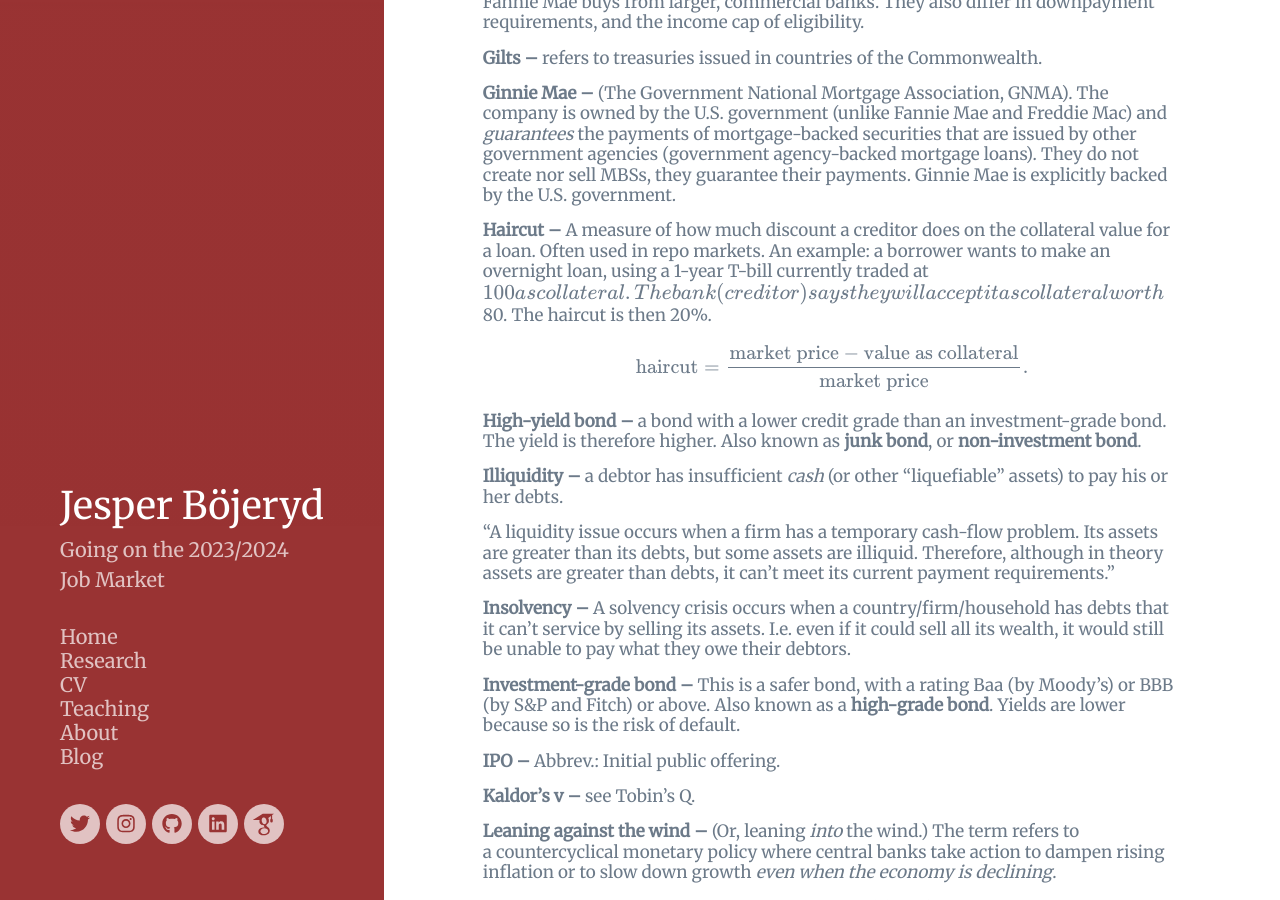
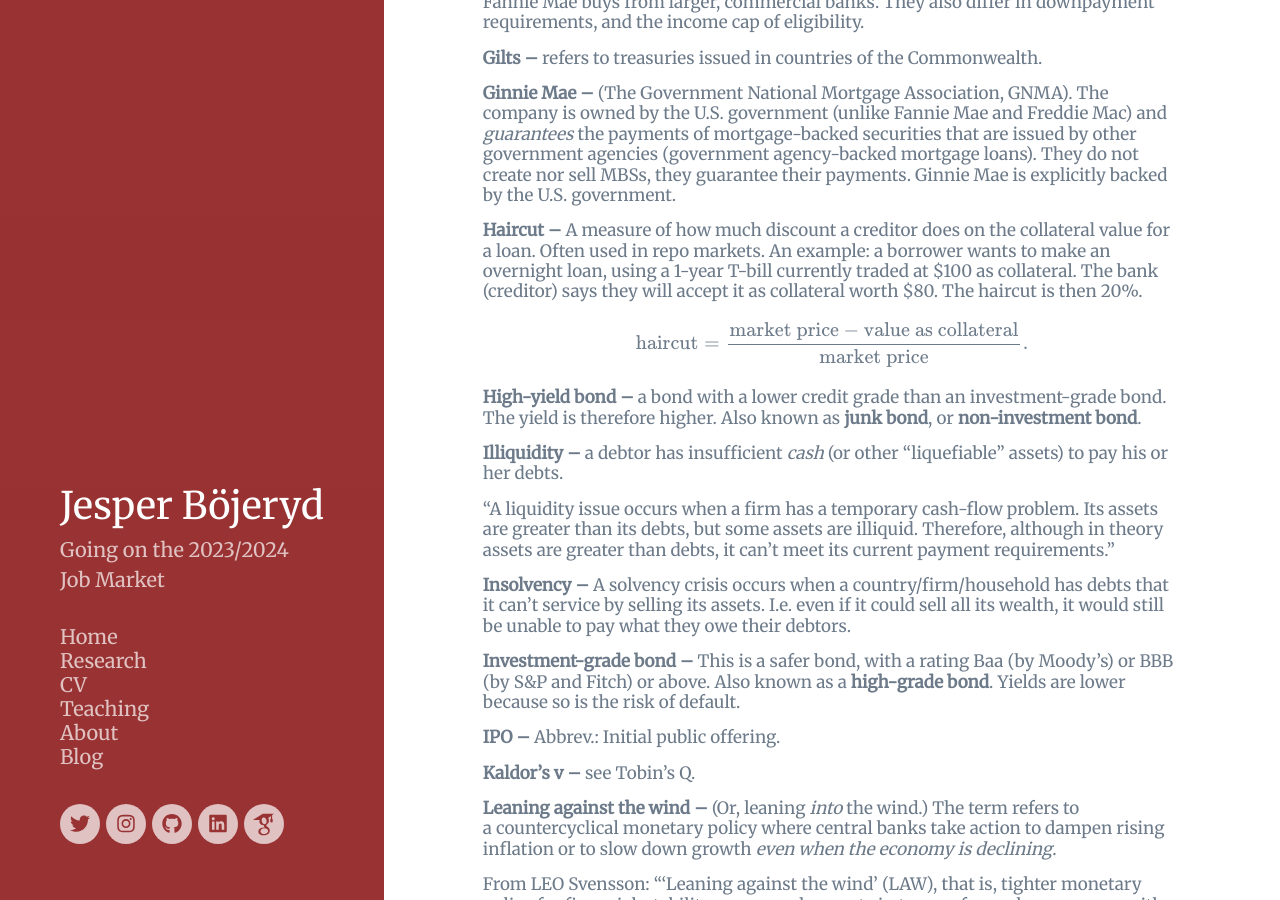
Before and after one commit to bojeryd91/bojeryd91.github.io, a Jekyll site: the page built from _posts/2020-08-13-macro-finance-glossary.md, in a window 1280 px wide and 900 px high, scrolled down 3141 px. Built offline with Jekyll 4.4.1, drawn with Linux system fonts in a browser that asks for light colours; nearby versions of some CDN libraries; some web fonts are replaced.

```diff
--- a/_posts/2020-08-13-macro-finance-glossary.md
+++ b/_posts/2020-08-13-macro-finance-glossary.md
@@ -120,7 +120,7 @@ Reference: Bernanke, Gertler, and Gilchrist (1996).
 **Ginnie Mae --** (The Government National Mortgage Association, GNMA). The company is owned by the U.S. government (unlike Fannie Mae and Freddie Mac) and *guarantees* the payments of mortgage-backed securities that are issued by other government agencies (government agency-backed mortgage loans). They do not create nor sell MBSs, they guarantee their payments. Ginnie Mae is explicitly backed by the U.S. government.
 
 
-**Haircut --** A measure of how much discount a creditor does on the collateral value for a loan. Often used in repo markets. An example: a borrower wants to make an overnight loan, using a 1-year T-bill currently traded at \$100 as collateral. The bank (creditor) says they will accept it as collateral worth \$80. The haircut is then 20%.
+**Haircut --** A measure of how much discount a creditor does on the collateral value for a loan. Often used in repo markets. An example: a borrower wants to make an overnight loan, using a 1-year T-bill currently traded at \\$100 as collateral. The bank (creditor) says they will accept it as collateral worth \\$80. The haircut is then 20%.
 
 
 $$ \text{haircut} = \frac{\text{market price} - \text{value as collateral}}{\text{market price}}.$$
```
